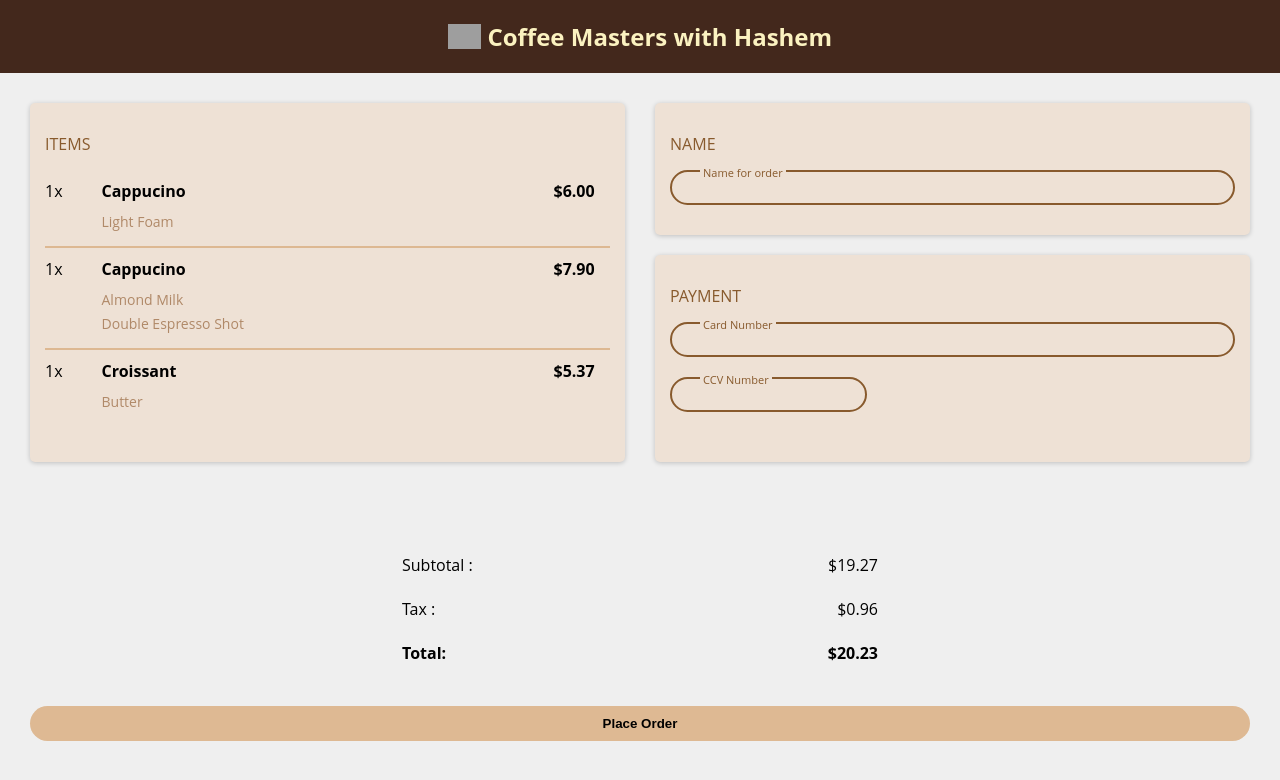
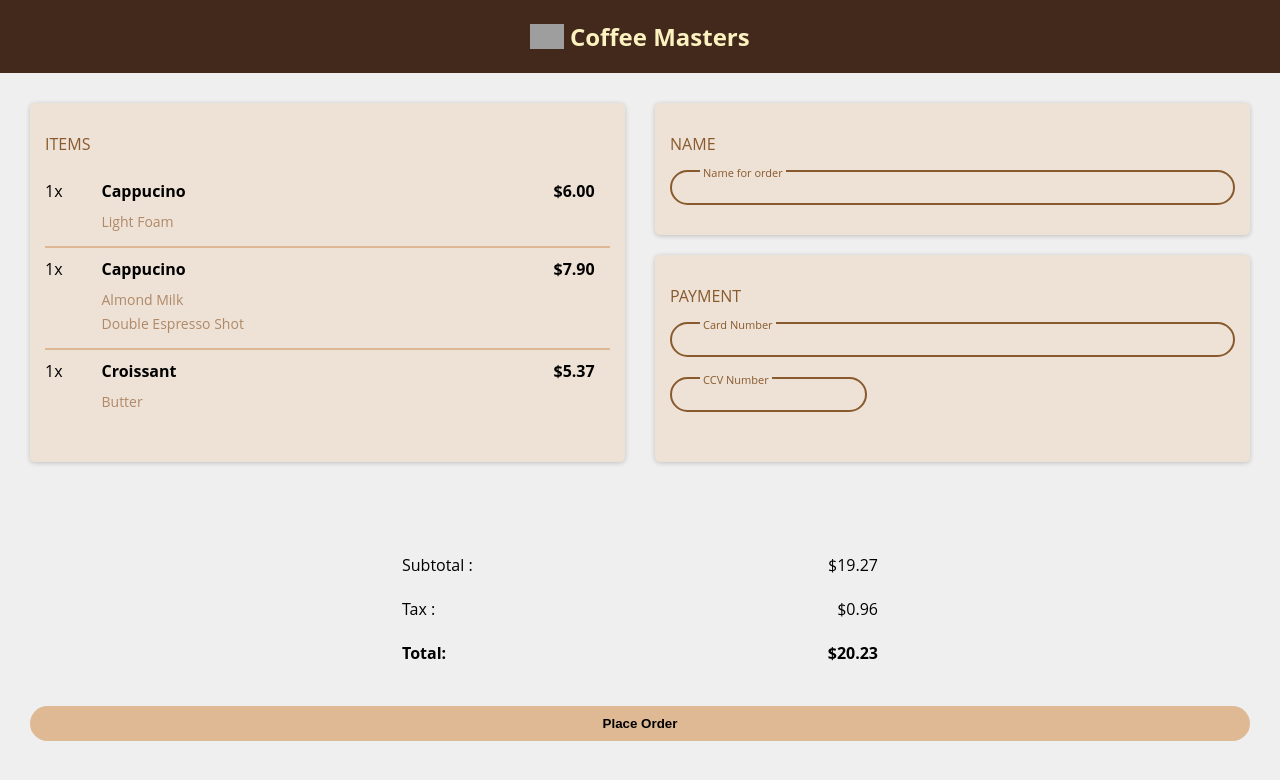
Before and after one commit to HasheemZerei/HasheemZerei.github.io, a plain HTML site: page index.html in a window 1280 px wide. Drawn offline with Linux system fonts and the light colour scheme; grey boxes are pictures that could not be loaded.

Commit message:
Update index.html

```diff
--- a/index.html
+++ b/index.html
@@ -15,7 +15,7 @@
         <h1 class="nav-content">
             <img src="https://btholt.github.io/complete-intro-to-web-dev-v3/images/coffee_masters_logo.png"
                 class="nav-img">
-            Coffee Masters with Hashem
+            Coffee Masters
         </h1>
     </nav>
 
```
